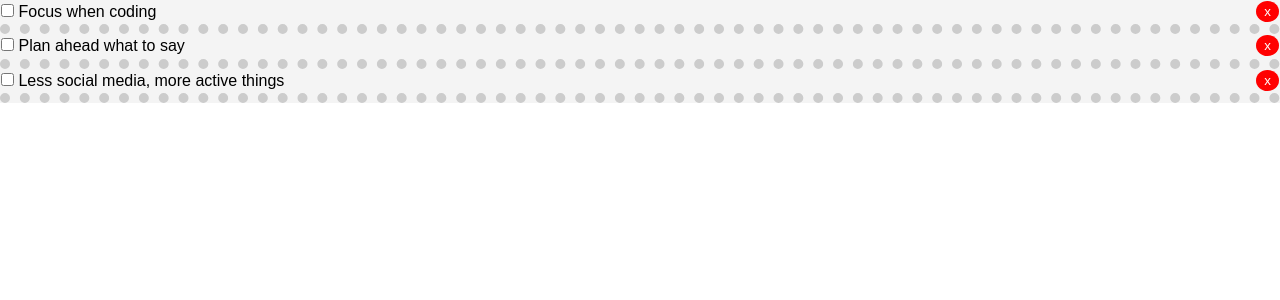
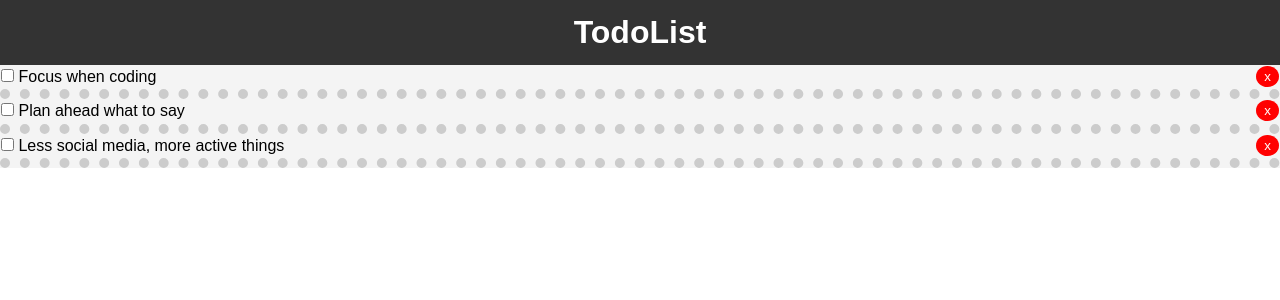
Before and after one commit to CodeLyoko2610/reactTodoApp-01, a React (Create React App) app: page / in a window 1280 px wide. Shown: the top 300 px of the page. Built offline with nearby package versions, Linux system fonts and the light colour scheme.

Commit message:
Create Header component using functioncomponent

```diff
--- a/src/App.js
+++ b/src/App.js
@@ -3,6 +3,7 @@ import './App.css';
 
 //import components
 import Todos from './components/Todos';
+import Header from './components/layouts/Header';
 
 class App extends React.Component {
   state = {
@@ -49,6 +50,7 @@ class App extends React.Component {
 
     return (
       <div className='App'>
+        <Header />
         <Todos
           todos={this.state.todos}
           markComplete={this.markComplete}
--- /dev/null
+++ b/src/components/layouts/Header.js
@@ -0,0 +1,18 @@
+import React from 'react';
+
+function Header() {
+  return (
+    <header style={headerStyle}>
+      <h1>TodoList</h1>
+    </header>
+  );
+}
+
+const headerStyle = {
+  background: '#333',
+  color: '#ffff',
+  textAlign: 'center',
+  padding: '10px'
+};
+
+export default Header;
```
